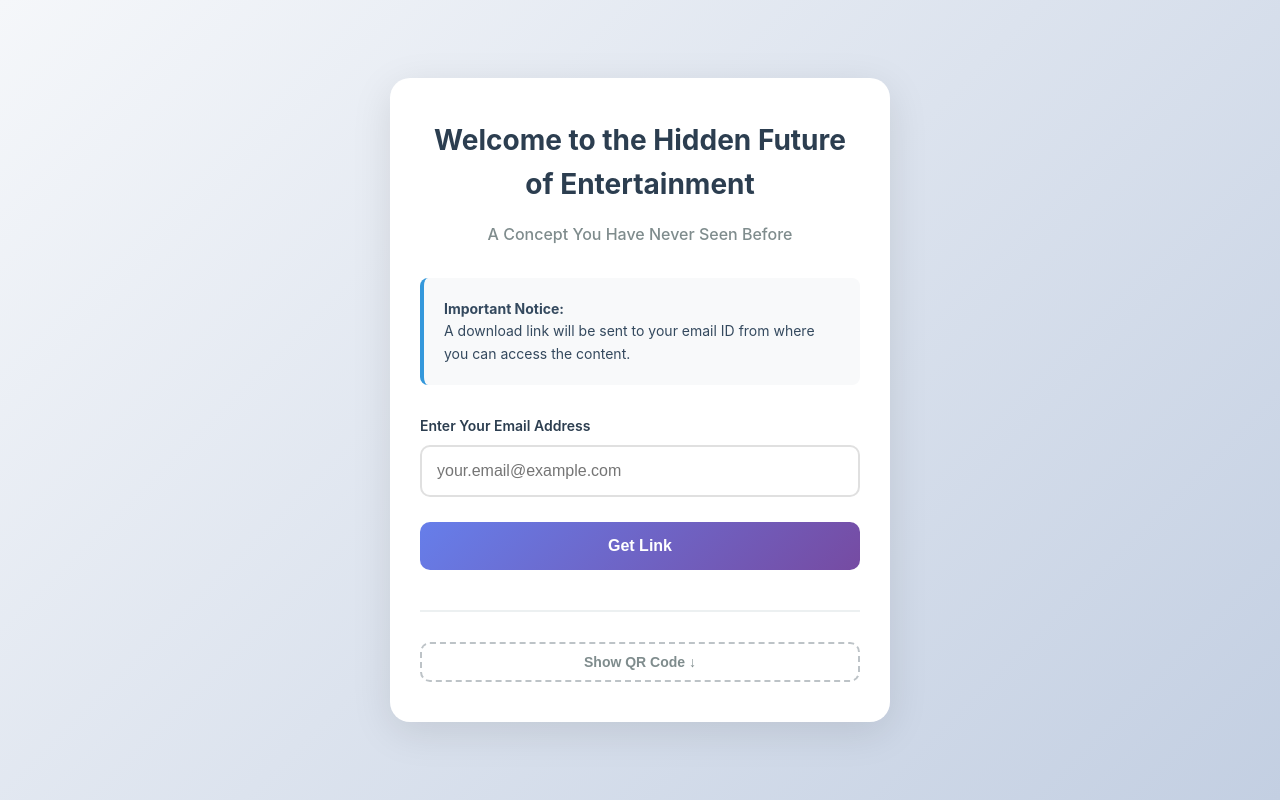
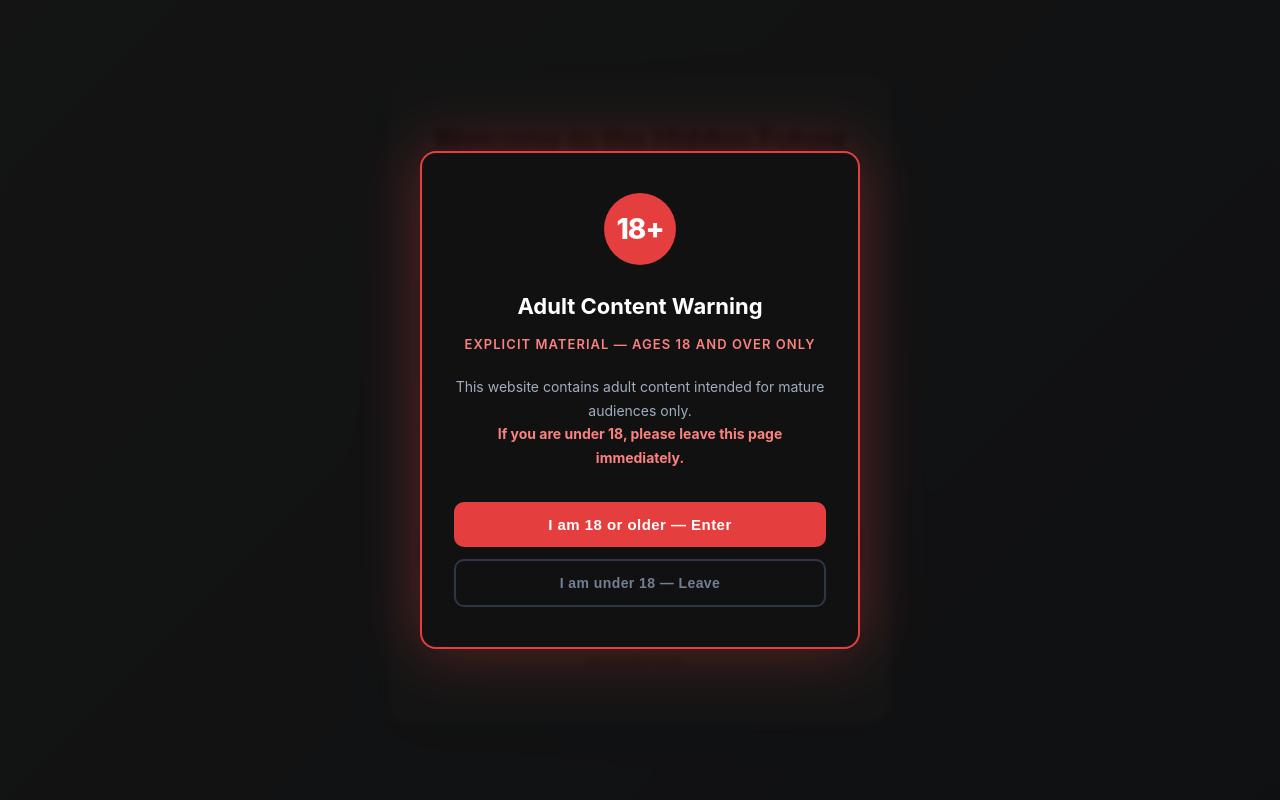
Before and after one commit to baldeosaheb/sonicfox, a website: page public/index.html in a window 1280 px wide. Drawn offline with Linux system fonts and the light colour scheme.

Commit message:
Add 18+ adult content age verification overlay on homepage

```diff
--- a/public/index.html
+++ b/public/index.html
@@ -205,6 +205,28 @@
     </style>
 </head>
 <body>
+
+    <!-- Age Verification Overlay -->
+    <div id="ageGate" style="position:fixed;inset:0;z-index:9999;background:rgba(0,0,0,0.92);display:flex;align-items:center;justify-content:center;padding:20px;backdrop-filter:blur(4px);">
+        <div style="background:#111;border:2px solid #e53e3e;border-radius:16px;max-width:440px;width:100%;padding:40px 32px;text-align:center;box-shadow:0 0 60px rgba(229,62,62,0.35);">
+            <div style="display:inline-flex;align-items:center;justify-content:center;width:72px;height:72px;border-radius:50%;background:#e53e3e;margin-bottom:24px;">
+                <span style="color:#fff;font-size:28px;font-weight:800;letter-spacing:-1px;">18+</span>
+            </div>
+            <h2 style="color:#fff;font-size:22px;font-weight:700;margin:0 0 10px;">Adult Content Warning</h2>
+            <p style="color:#fc8181;font-size:13px;font-weight:600;letter-spacing:0.08em;text-transform:uppercase;margin:0 0 20px;">Explicit material — ages 18 and over only</p>
+            <p style="color:#a0aec0;font-size:14px;line-height:1.7;margin:0 0 32px;">
+                This website contains adult content intended for mature audiences only.<br>
+                <strong style="color:#fc8181;">If you are under 18, please leave this page immediately.</strong>
+            </p>
+            <button id="enterBtn" style="display:block;width:100%;padding:14px;background:#e53e3e;color:#fff;border:none;border-radius:10px;font-size:15px;font-weight:700;cursor:pointer;margin-bottom:12px;letter-spacing:0.03em;">
+                I am 18 or older — Enter
+            </button>
+            <button id="leaveBtn" style="display:block;width:100%;padding:14px;background:transparent;color:#718096;border:2px solid #2d3748;border-radius:10px;font-size:14px;font-weight:600;cursor:pointer;letter-spacing:0.03em;">
+                I am under 18 — Leave
+            </button>
+        </div>
+    </div>
+
     <div class="container">
         <h1>Welcome to the Hidden Future of Entertainment</h1>
         <p class="subtitle">A Concept You Have Never Seen Before</p>
@@ -216,7 +238,7 @@
 
         <form id="emailForm">
             <div class="form-group">
-                <label for="email">Enter Your Email Address</label>
+                <label for="email">Enter Your Email Address(No OTP required)</label>
                 <input
                     type="email"
                     id="email"
@@ -301,6 +323,25 @@
             wrapper.style.display = visible ? 'none' : 'block';
             btn.innerHTML = visible ? 'Show QR Code &darr;' : 'Hide QR Code &uarr;';
         }
+
+        // Age gate — prevent background scroll
+        document.body.style.overflow = 'hidden';
+
+        document.getElementById('enterBtn').addEventListener('click', function () {
+            document.getElementById('ageGate').style.display = 'none';
+            document.body.style.overflow = '';
+        });
+        document.getElementById('leaveBtn').addEventListener('click', function () {
+            window.location.href = 'https://www.google.com';
+        });
+
+        // Hover effects
+        const enterBtn = document.getElementById('enterBtn');
+        enterBtn.addEventListener('mouseover', function () { this.style.background = '#c53030'; });
+        enterBtn.addEventListener('mouseout',  function () { this.style.background = '#e53e3e'; });
+        const leaveBtn = document.getElementById('leaveBtn');
+        leaveBtn.addEventListener('mouseover', function () { this.style.borderColor = '#718096'; this.style.color = '#a0aec0'; });
+        leaveBtn.addEventListener('mouseout',  function () { this.style.borderColor = '#2d3748'; this.style.color = '#718096'; });
     </script>
 </body>
 </html>
```
